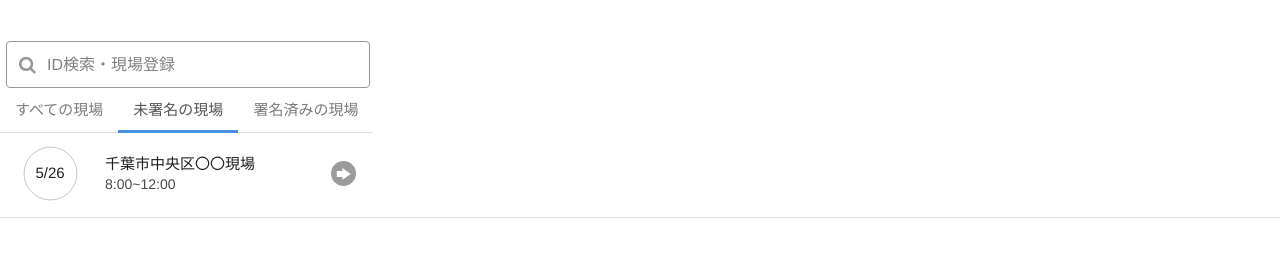
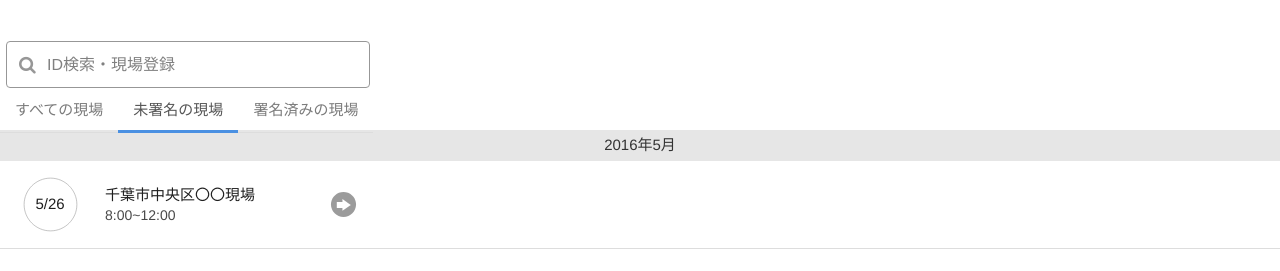
Before and after one commit to popaab/diploappsp, a plain HTML site: page index.html at #/overview in a window 1280 px wide. Both pictures are taken after a click on the tab "未署名の現場". Shown: the part 53-324 px from the top of the page. Drawn offline with nearby package versions, Linux system fonts and the light colour scheme.

Commit message:
Initial dist subtree commit

```diff
--- a/views/overview.html
+++ b/views/overview.html
@@ -60,6 +60,9 @@
     </div>
     <!-- unsigned sites tab content -->
     <div class="tab-pane fade" id="unsigned" role="tabpanel">
+      <div class="titleblock">
+        <h4>2016年5月</h4>
+      </div>
       <a ng-repeat="item in sites | filter:{'type':'unsigned'}" href="#/form/{{sites.indexOf(item)}}">
         <div class="row">
           <div class="col-xs-4 leftcol">
@@ -78,6 +81,9 @@
     </div>
     <!-- signed sites tab content -->
     <div class="tab-pane fade" id="signed" role="tabpanel">
+      <div class="titleblock">
+        <h4>2016年5月</h4>
+      </div>
       <a ng-repeat="item in sites | filter:{'type':'beensigned'}" href="#/site/{{sites.indexOf(item)}}">
         <div class="row">
           <div class="col-xs-4 leftcol">
```
